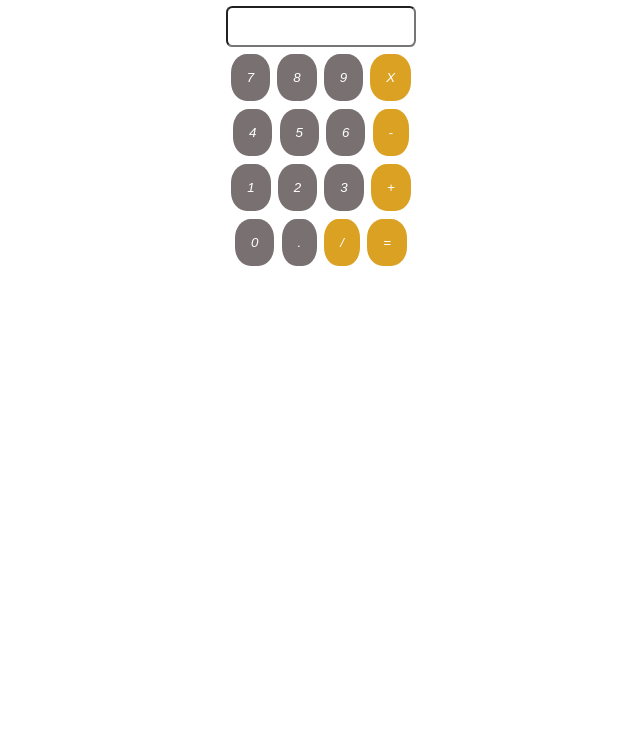
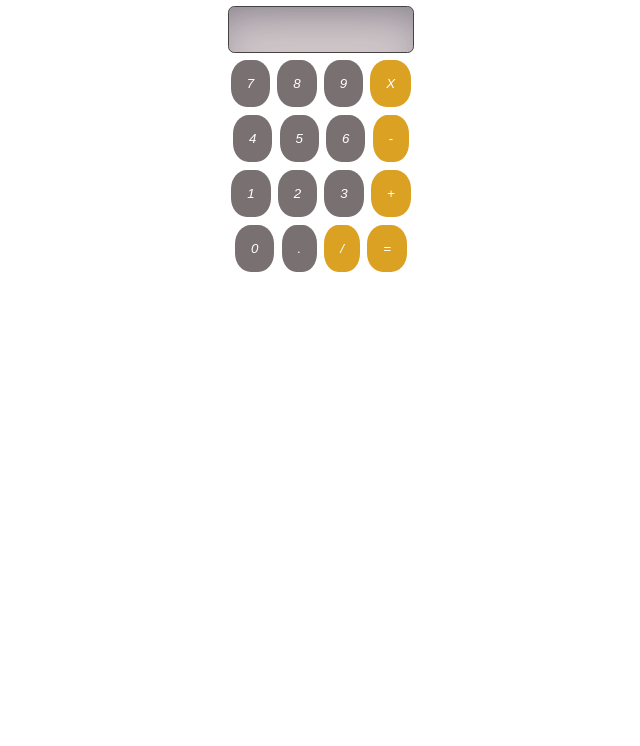
Before and after one commit to soubhagyasethy/calculator, a plain HTML site: page index.html in a window 1280 px wide. Shown: the part 75-821 px from the top of the page, without its empty margins (327-967 px from the left). Drawn offline with Linux system fonts and the light colour scheme.

Commit message:
updated style

```diff
--- a/index.html
+++ b/index.html
@@ -15,7 +15,8 @@
     </div> -->
 
     <div class="container">
-        <input class="input" type="text">
+        <!-- <input class="input" type="text"> -->
+        <div class="input"></div>
         <div class="row">
             <button class="button">7</button>
             <button class="button">8</button>
--- a/style.css
+++ b/style.css
@@ -38,11 +38,18 @@ html, body {
     background-color:rgb(219, 161, 35);
 }
 
-input{
+.input{
+    height: 1.5rem;
+    width: 11.5rem;
+    background-color: rgb(218, 208, 208);
+    display: flex;
+    justify-content: center;
     margin-bottom: 0.39rem;
     padding: 0.65rem 0rem;
+    border: 0.1rem solid rgb(68, 66, 66);
     border-radius: 0.4rem;
+    box-shadow: rgba(50, 50, 93, 0.25) 0px 30px 60px -12px inset, rgba(0, 0, 0, 0.3) 0px 18px 36px -18px inset;;
     text-align: right;
-    font-size: 0.9rem;
+    font-size: 1.5rem;
 
 }
```
Also changed, not shown: index.js (added).
